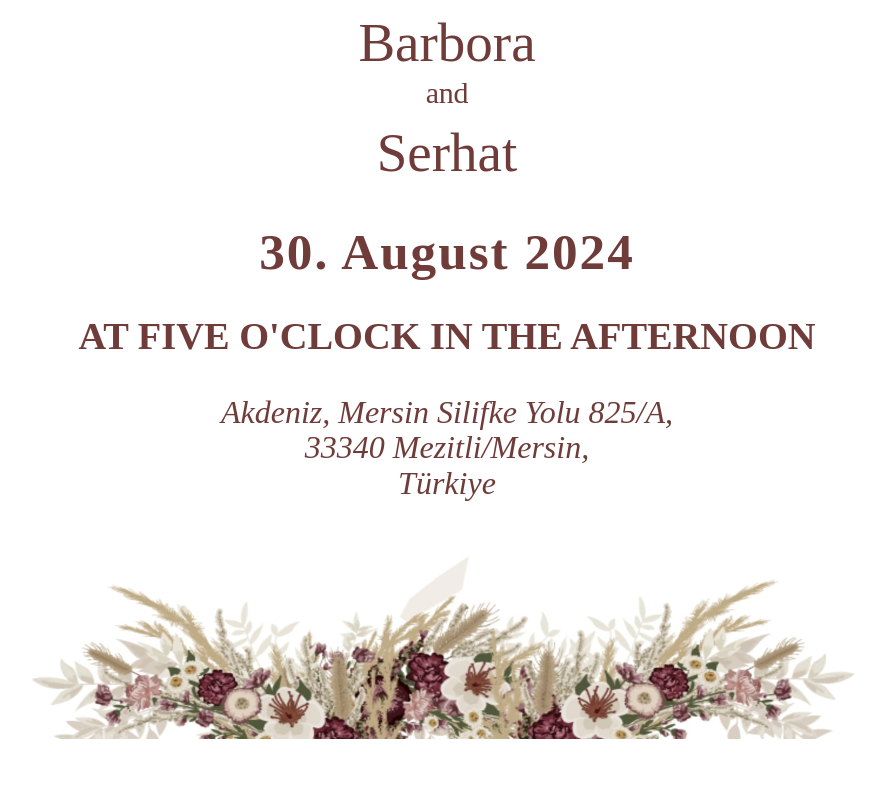
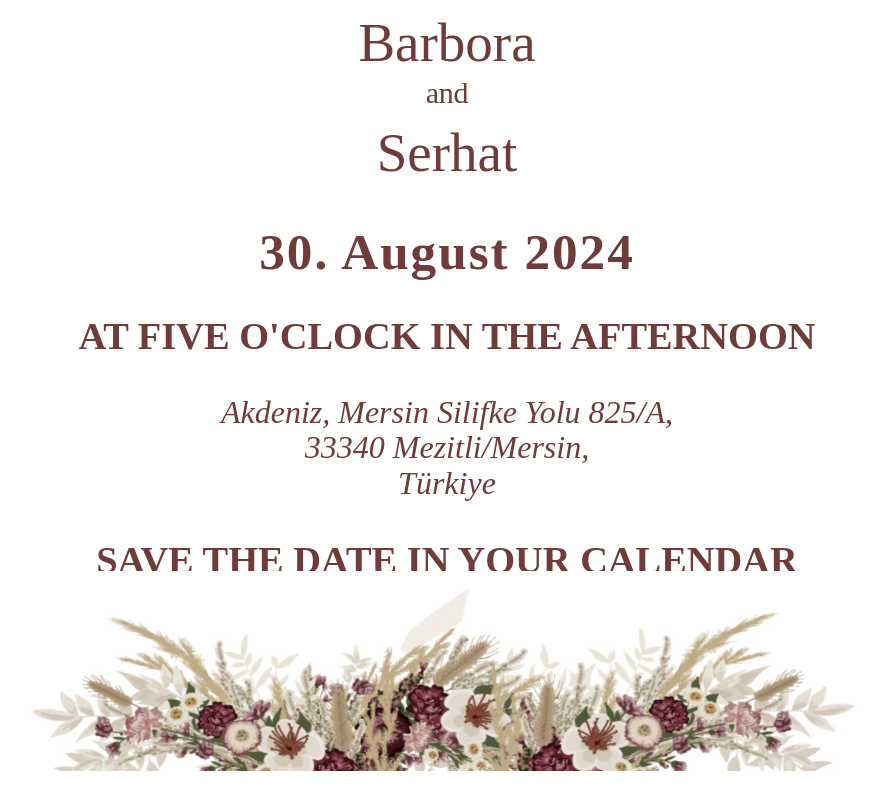
Before and after one commit to wonderunka/wonderunka.github.io, a React (Create React App) app: page /invitation in a window 1280 px wide. Shown: the part 382-1182 px from the top of the page, without its empty margins (193-1079 px from the left). Before the commit the page ends 1150 px from the top, so only its background shows below. Built offline with nearby package versions, Linux system fonts and the light colour scheme.

Commit message:
updated styles and locales

```diff
--- a/src/style.css
+++ b/src/style.css
@@ -136,5 +136,5 @@
 }
 
 .margin-bottom3 {
-  margin-bottom: -1vh;
+  margin-bottom: 3vh;
 }
```
